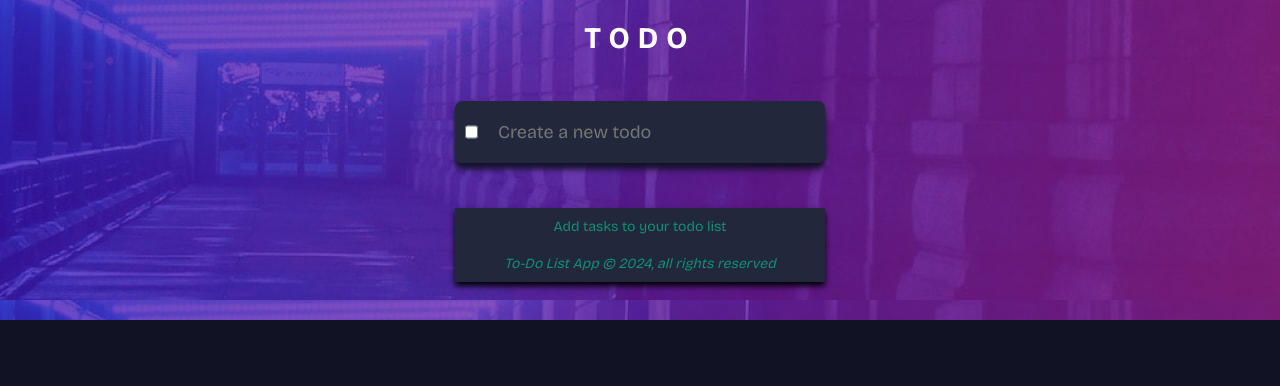
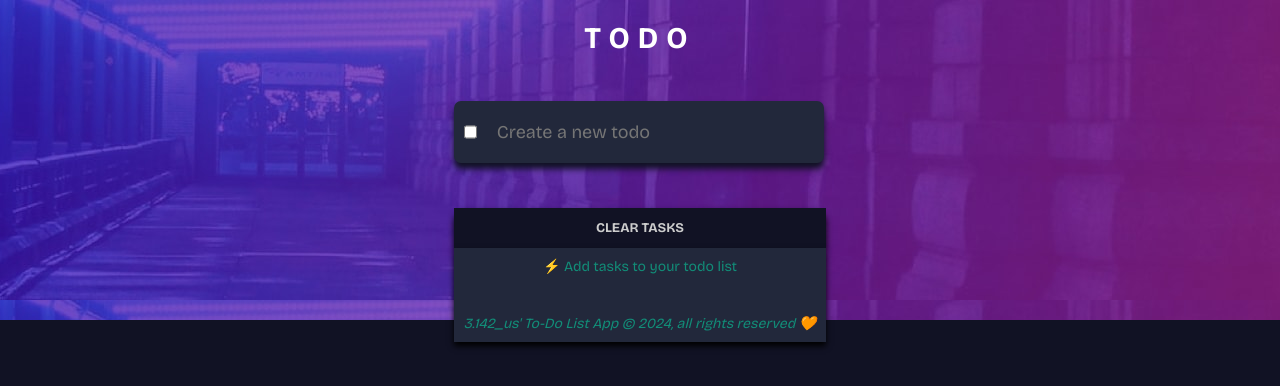
Before and after one commit to PiusIV/react-todo-list, a React (Vite) app: page / in a window 1280 px wide. Shown: the top 386 px of the page. Built offline with nearby package versions, Linux system fonts and the light colour scheme.

Commit message:
added a clear button feature and fixed the bug with the toggle functionality

```diff
--- a/src/App.jsx
+++ b/src/App.jsx
@@ -4,6 +4,15 @@ import Form from "./components/Form";
 import TodoList from "./components/TodoList";
 import Footer from "./components/Footer";
 import "./App.css";
+
+// const initialTasks = [
+//   {
+//     workDone: "code",
+//     packed: false,
+//     id: Date.now(),
+//   },
+//   { workDone: "Read", packed: false, id: 222 },
+// ];
 
 function App() {
   const [tasks, setTasks] = useState([]);
@@ -19,9 +28,13 @@ function App() {
   const handleToggleItem = (id) => {
     setTasks((tasks) =>
       tasks.map((task) =>
-        task.id !== id ? { ...task, packed: !task.packed } : task
+        task.id === id ? { ...task, packed: !task.packed } : task
       )
     );
+  };
+
+  const handleClearTasks = () => {
+    setTasks([]);
   };
 
   return (
@@ -34,6 +47,7 @@ function App() {
           onAddTasks={handleAddTasks}
           onDeleteItem={handleDeleteItem}
           onToggleItem={handleToggleItem}
+          onClearTasks={handleClearTasks}
         />
         <Footer tasks={tasks} />
       </div>
--- a/src/components/Footer.jsx
+++ b/src/components/Footer.jsx
@@ -8,9 +8,10 @@ function Footer({ tasks }) {
       <p>
         {info >= 1
           ? `You have ${info} tasks you haven't attended to`
-          : "Add tasks to your todo list"}
+          : "⚡ Add tasks to your todo list"}
       </p>
-      <em>To-Do List App &copy; 2024, all rights reserved</em>
+      <p></p>
+      <em>3.142_us' To-Do List App &copy; 2024, all rights reserved 🧡</em>
     </footer>
   );
 }
--- a/src/components/Task.jsx
+++ b/src/components/Task.jsx
@@ -7,9 +7,19 @@ function Task({ task, onDeleteItem, onToggleItem }) {
         type="checkbox"
         name=""
         id=""
+        value={task.packed}
         onChange={() => onToggleItem(task.id)}
       />
-      <p style={task.packed ? { textDecoration: "line-through" } : {}}>
+      <p
+        style={
+          task.packed
+            ? {
+                textDecoration: "line-through",
+                color: "var(--background-color)",
+              }
+            : {}
+        }
+      >
         {task.taskInput}
       </p>
       <button className={styles.button} onClick={() => onDeleteItem(task.id)}>
--- a/src/components/Task.module.css
+++ b/src/components/Task.module.css
@@ -15,6 +15,7 @@
     word-wrap: break-word;
     text-transform: capitalize;
     max-width: 20rem;
+    transition: all 0.4s;
   }
 
   button {
--- a/src/components/TodoList.jsx
+++ b/src/components/TodoList.jsx
@@ -2,16 +2,7 @@
 import Task from "./Task";
 import styles from "./TodoList.module.css";
 
-function TodoList({ tasks, onDeleteItem, onToggleItem }) {
-  //   const initialTasks = [
-  //     {
-  //       workDone:
-  //         "code hdevhvfhejrfvhvfrhjhvjhcgjcghchgxcfhgh gctgctg gcgjh ucisegvfwehf feufv",
-  //       packed: false,
-  //       id: Date.now(),
-  //     },
-  //     { workDone: "Read", packed: false, id: 222 },
-  //   ];
+function TodoList({ tasks, onDeleteItem, onToggleItem, onClearTasks }) {
   return (
     <div className={styles.container}>
       <ul>
@@ -24,6 +15,9 @@ function TodoList({ tasks, onDeleteItem, onToggleItem }) {
           />
         ))}
       </ul>
+      <button className={styles.clear_btn} onClick={onClearTasks}>
+        Clear Tasks
+      </button>
     </div>
   );
 }
--- a/src/components/TodoList.module.css
+++ b/src/components/TodoList.module.css
@@ -9,3 +9,22 @@
 
   /* padding: 1rem; */
 }
+
+.clear_btn {
+  padding: 1.2rem 0;
+  /* border-radius: 0.5rem; */
+  width: 100%;
+  cursor: pointer;
+  font-weight: 700;
+  text-transform: uppercase;
+  /* background: url(/src/assets/images/bg-desktop-dark.jpg); */
+  background-color: var(--background-color);
+  border: none;
+  color: #ccc;
+  transition: all 0.4s;
+
+  &:hover,
+  &:active {
+    box-shadow: 0px 1px 3px 3px inset var(--primary-color);
+  }
+}
```
